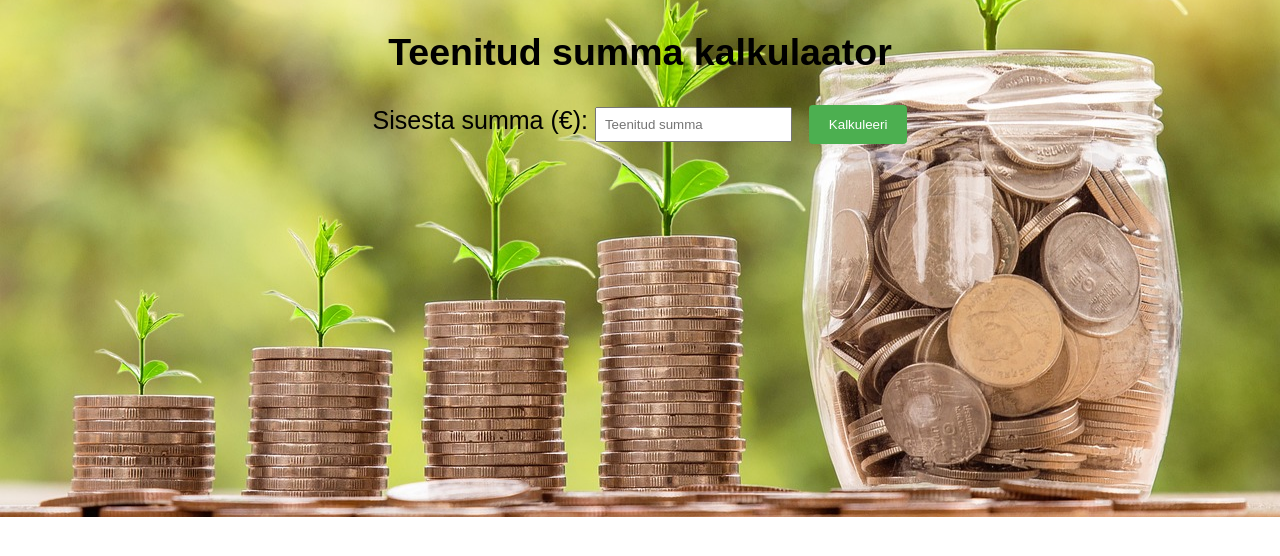
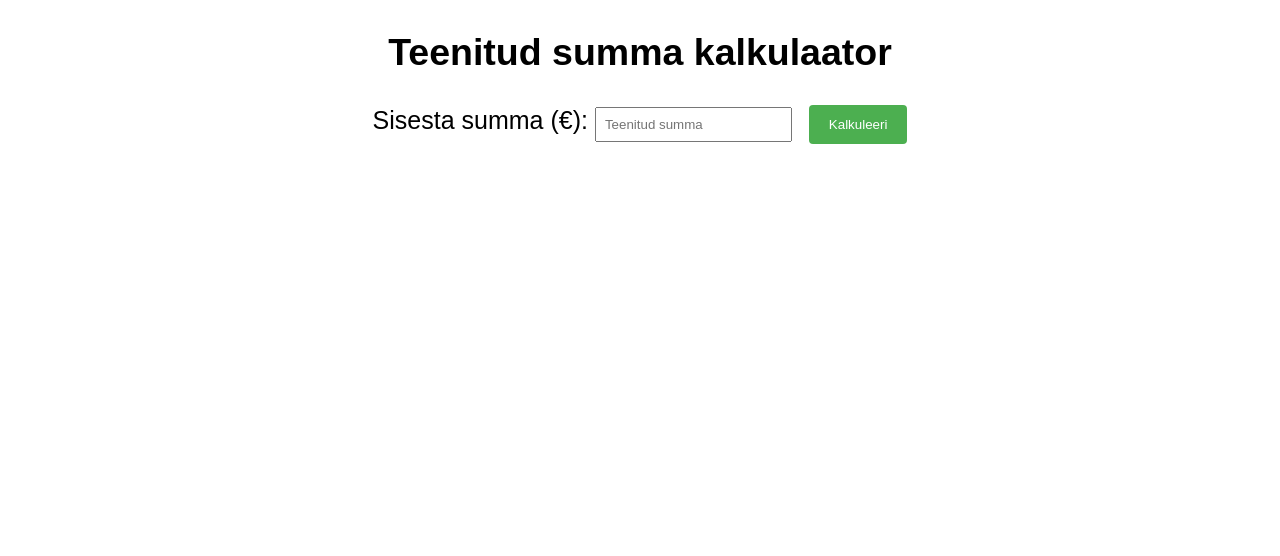
Before and after one commit to op4pp/summakalk, a plain HTML site: page index.html in a window 1280 px wide. Drawn offline with Linux system fonts and the light colour scheme.

Commit message:
Update index.html

```diff
--- a/index.html
+++ b/index.html
@@ -9,12 +9,7 @@
             font-family: Arial, sans-serif;
             text-align: center;
             margin: 20px;
-			font-size: 25px;
-            background-image: url('raha_taust.jpg');
-            background-position: center;
-            background-size: cover;
-            background-repeat: no-repeat;
-			color: #00000;
+		font-size: 25px;
         }
         input {
             padding: 8px;
```
